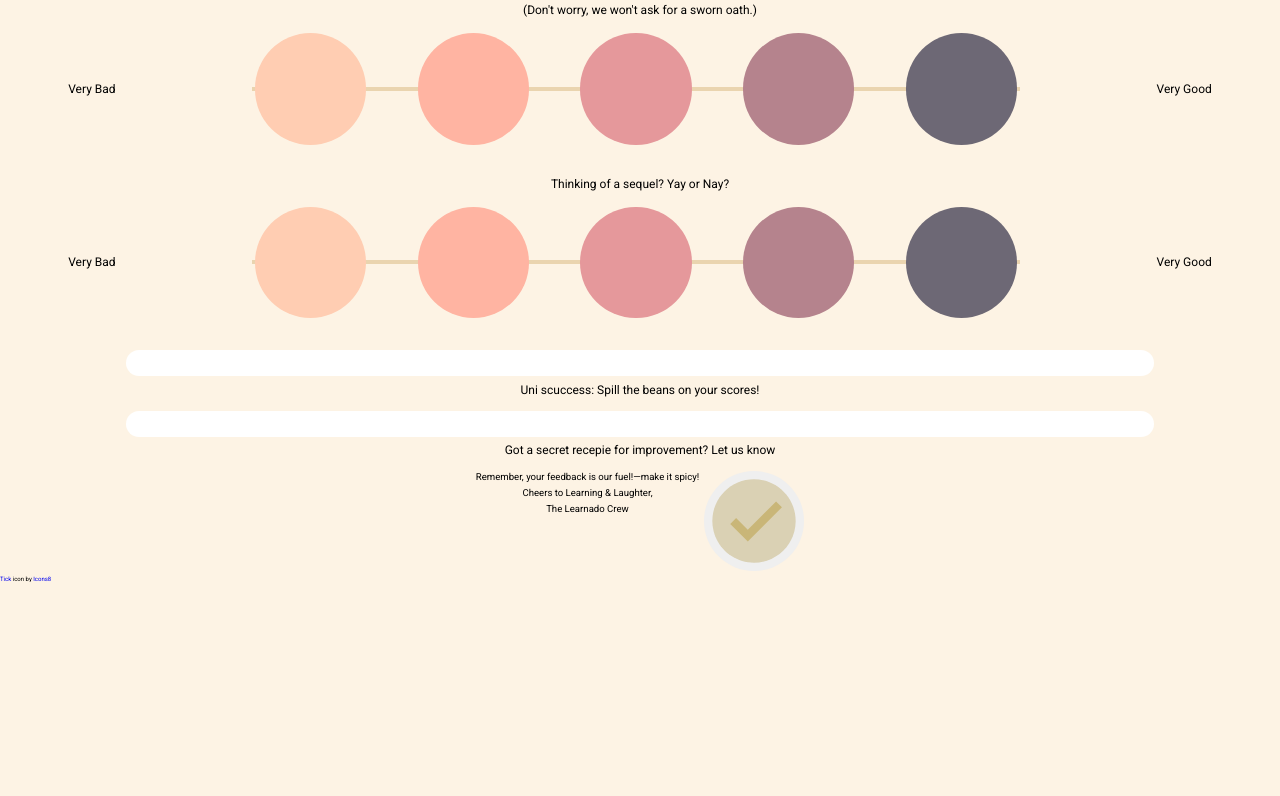
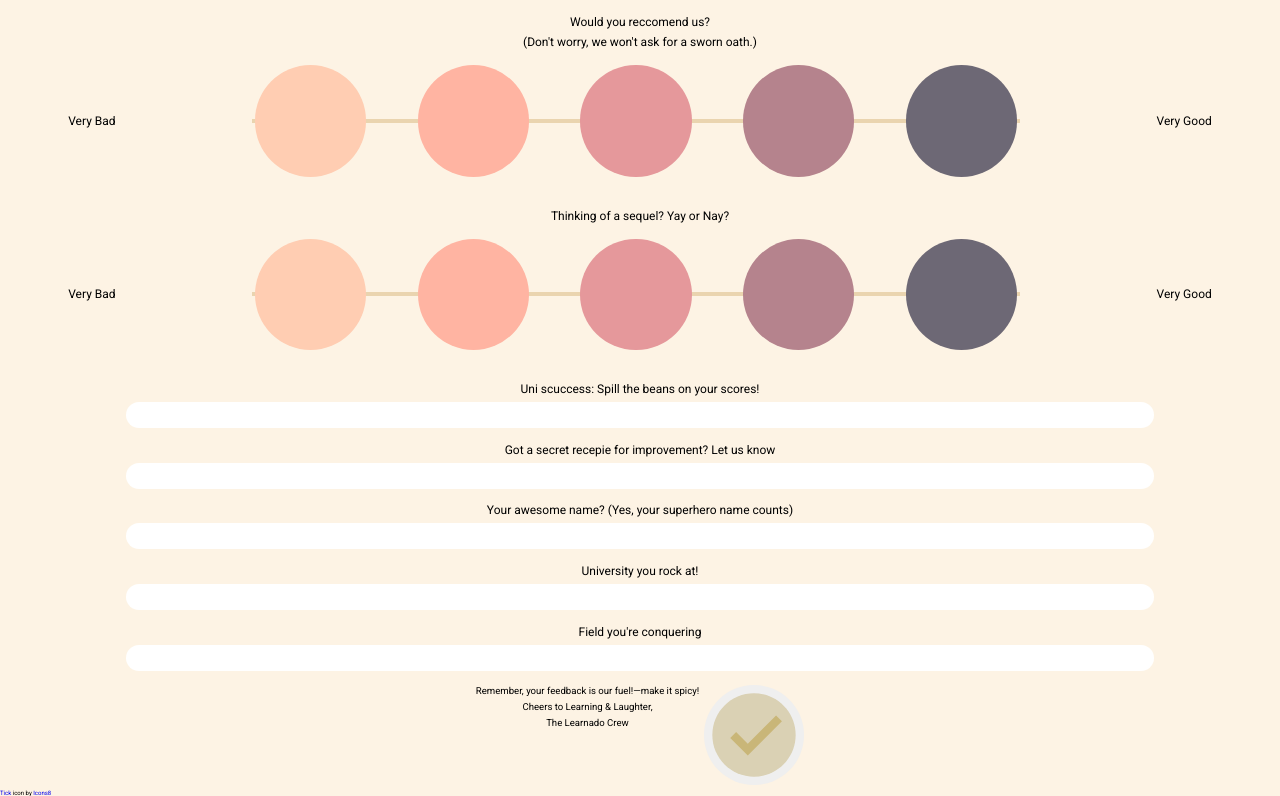
Before and after one commit to Waquiv/Learnado-Form, a plain HTML site: page index.html in a window 1280 px wide. Shown: the part 731-1527 px from the top of the page. Before the commit the page ends 1313 px from the top, so only its background shows below. Drawn offline with Linux system fonts and the light colour scheme.

Commit message:
Add files via upload

```diff
--- a/index.html
+++ b/index.html
@@ -4,6 +4,7 @@
     <meta charset="UTF-8">
     <meta name="viewport" content="width=device-width, initial-scale=1.0">
     <title>Feedback Form</title>
+		<link rel="icon" href="LOGO-1.png" type="image/icon type">
 
 		<link rel="stylesheet" href="style.css">
 
@@ -102,14 +103,24 @@
 				</div>
 			</div>
 			<div class="container-text">
-
-				<input type="text" name="scores" id="scores" class="text">
 				<label for="scores" class=""><p>Uni scuccess: Spill the beans on your scores!</p></label>
+				<input type="text" name="scores" id="scores" class="text" >
 			</div>
 			<div class="container-text">
-
-				<input type="text" name="feedback" id="review" class="text">
 				<label for="review" class=""><p>Got a secret recepie for improvement? Let us know</p></label>
+				<input type="text" name="feedback" id="review" class="text" >
+			</div>
+			<div class="container-text">
+				<label for="s-name" class=""><p>Your awesome name? (Yes, your superhero name counts)</p></label>
+				<input type="text" name="Student Name" id="s-name" class="text" >
+			</div>
+			<div class="container-text">
+				<label for="institute" class=""><p>University you rock at!</p></label>
+				<input type="text" name="Institute" id="institute" class="text" required>
+			</div>
+			<div class="container-text">
+				<label for="field" class=""><p>Field you're conquering</p></label>
+				<input type="text" name="Field" id="field" class="text" required>
 			</div>
 			<div class="feedback-submit">
 				<div></div>
--- a/style.css
+++ b/style.css
@@ -18,7 +18,7 @@ body{
 }
 
 h1{
-    margin: 0px;
+    margin: 0.5em 0px 0px 0px;
     color: #665d2f;
     font-family: Bright;
     font-size: 4rem;
```
Also changed, not shown: LOGO-1.png (added).
